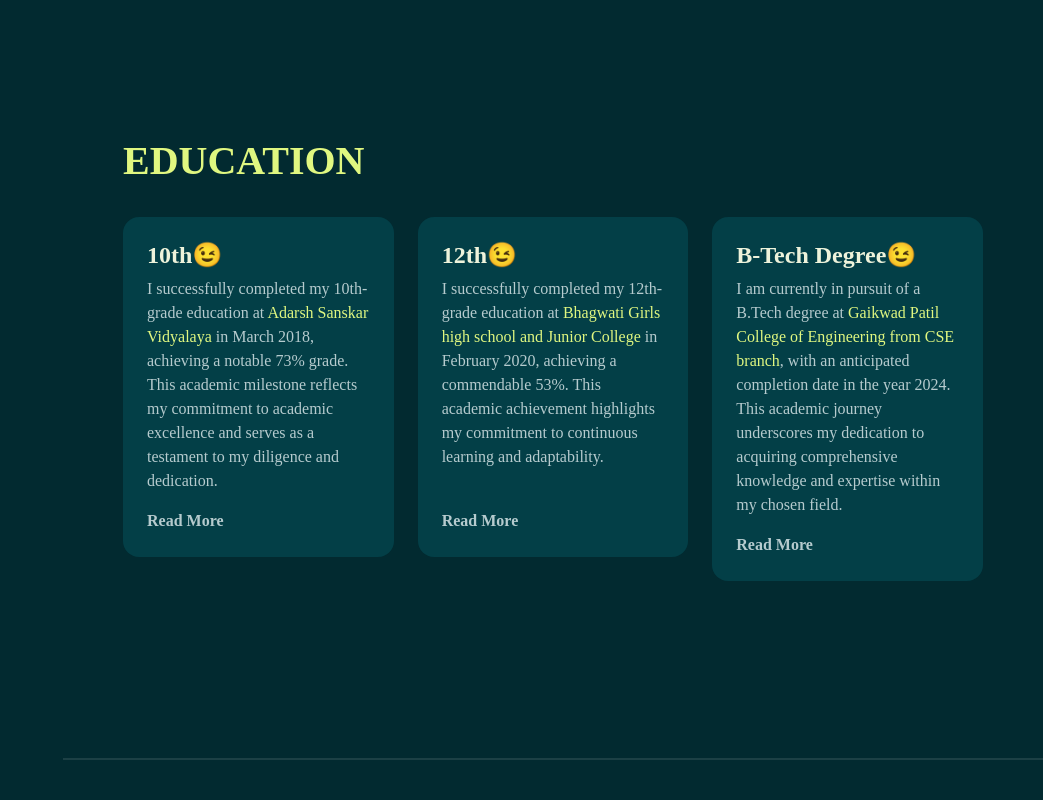
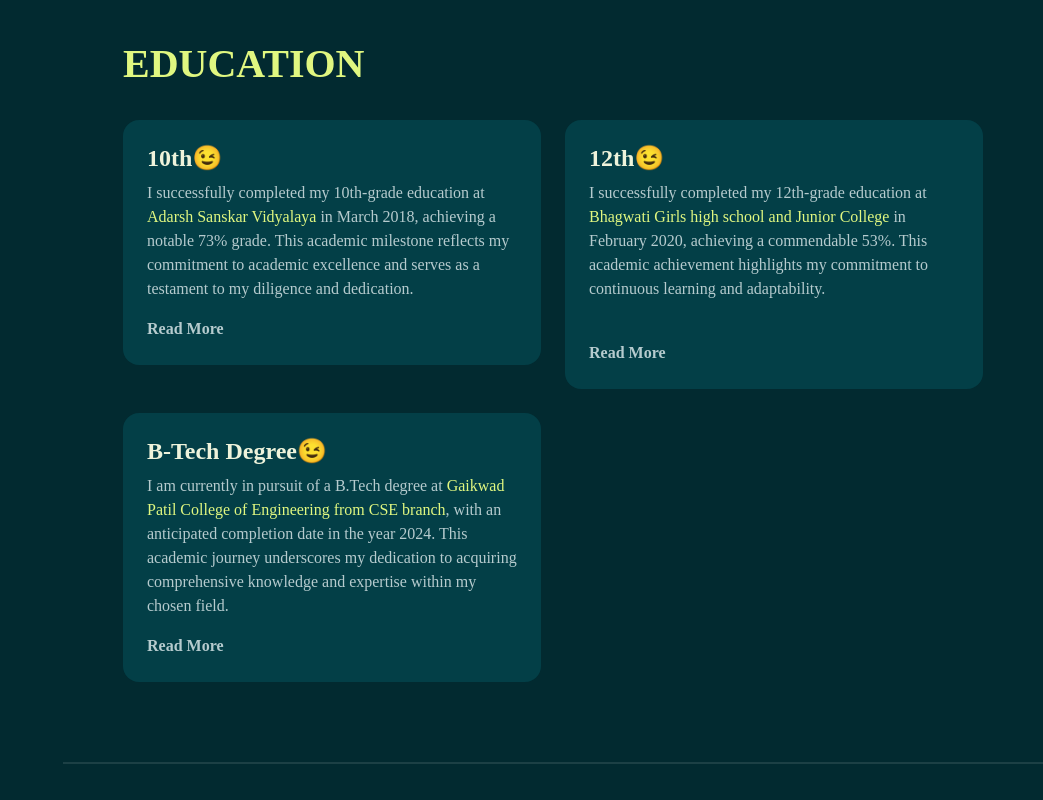
Before and after one commit to vrushalikhedkar/portfolio, a plain HTML site: page index.html in a window 1280 px wide. Shown: the part 840-1640 px from the top of the page, without its empty margins (237-1280 px from the left). Drawn offline with Linux system fonts and the light colour scheme; a web font is replaced by a local one.

Commit message:
grid changes

```diff
--- a/index.html
+++ b/index.html
@@ -31,7 +31,6 @@
             </button>
             <div class="collapse navbar-collapse" id="navbarNav">
                 <ul class="navbar-nav ms-auto flex-lg-column text-lg-center">
-                    <!-- ms-auto:-sare menu right side shift hone k liye margin-start -->
 
                     <li class="nav-item">
                         <a class="nav-link" href="#home">home</a>
@@ -103,7 +102,7 @@
                 </div>
 
                 <div class="row gy-4">
-                    <div class="col-md-4" data-aos="fade-up">
+                    <div class=" col-md-6" data-aos="fade-up">
                         <div class="education p-4 bg-base rounded-4 shadow-effect">
                             <h4>10th😉</h4>
                             <p>I successfully completed my 10th-grade education at <span class="text-brand">Adarsh
@@ -113,7 +112,7 @@
                             <a href="#" class="custom-link">Read More</a>
                         </div>
                     </div>
-                    <div class="col-md-4" data-aos="fade-up" data-aos-delay="300">
+                    <div class="col-md-6" data-aos="fade-up" data-aos-delay="300">
                         <div class="education p-4 bg-base rounded-4 shadow-effect">
                             <h4>12th😉</h4>
                             <p>I successfully completed my 12th-grade education at <span class="text-brand">Bhagwati
@@ -123,7 +122,7 @@
                             <a href="#" class="custom-link">Read More</a>
                         </div>
                     </div>
-                    <div class="col-md-4" data-aos="fade-up" data-aos-delay="600">
+                    <div class="col-md-6" data-aos="fade-up" data-aos-delay="600">
                         <div class="education p-4 bg-base rounded-4 shadow-effect">
                             <h4>B-Tech Degree😉</h4>
                             <p>I am currently in pursuit of a B.Tech degree at <snap class="text-brand">Gaikwad Patil
@@ -176,7 +175,6 @@
                         </div>
                     </div>
                 </div>
-
             </div>
         </section>
         <!-- //My project -->
```
